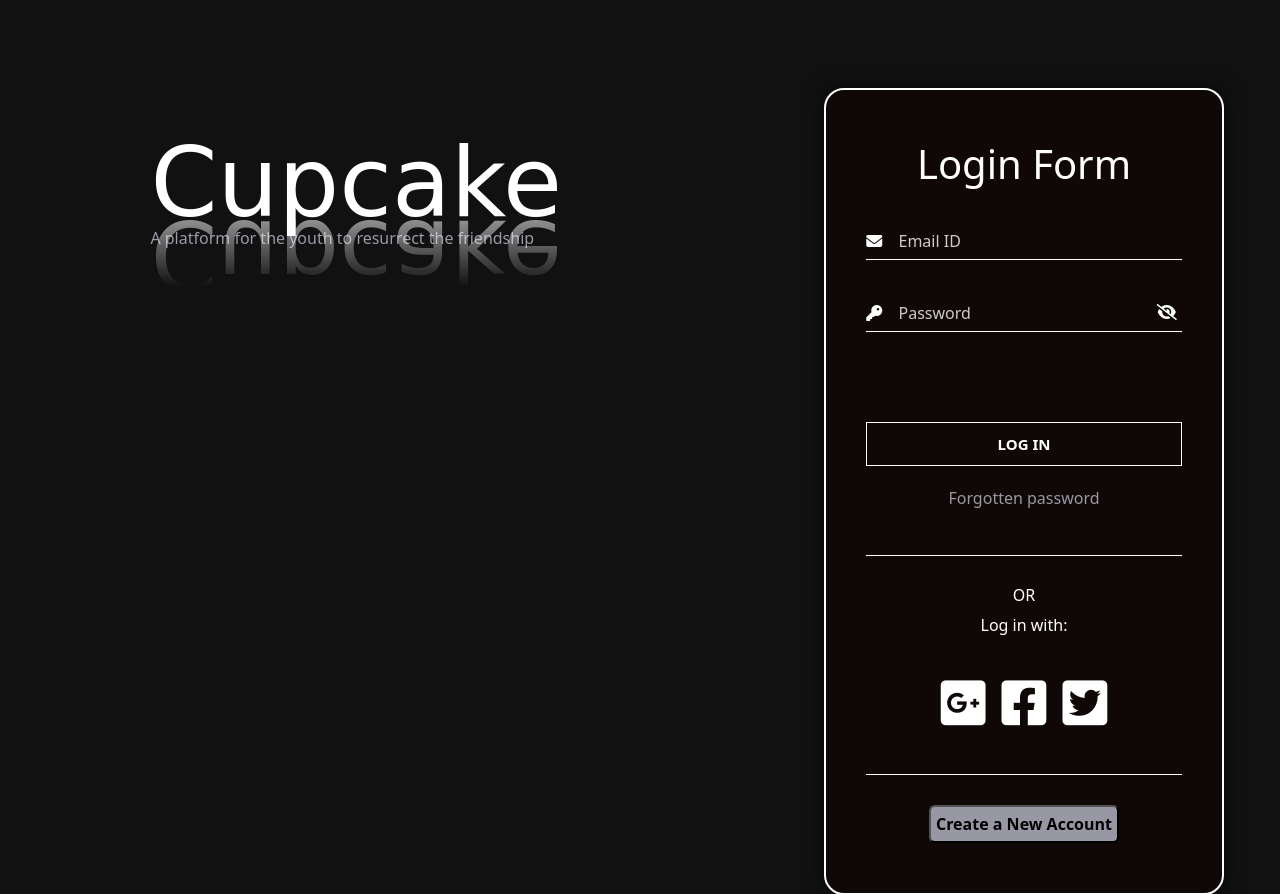
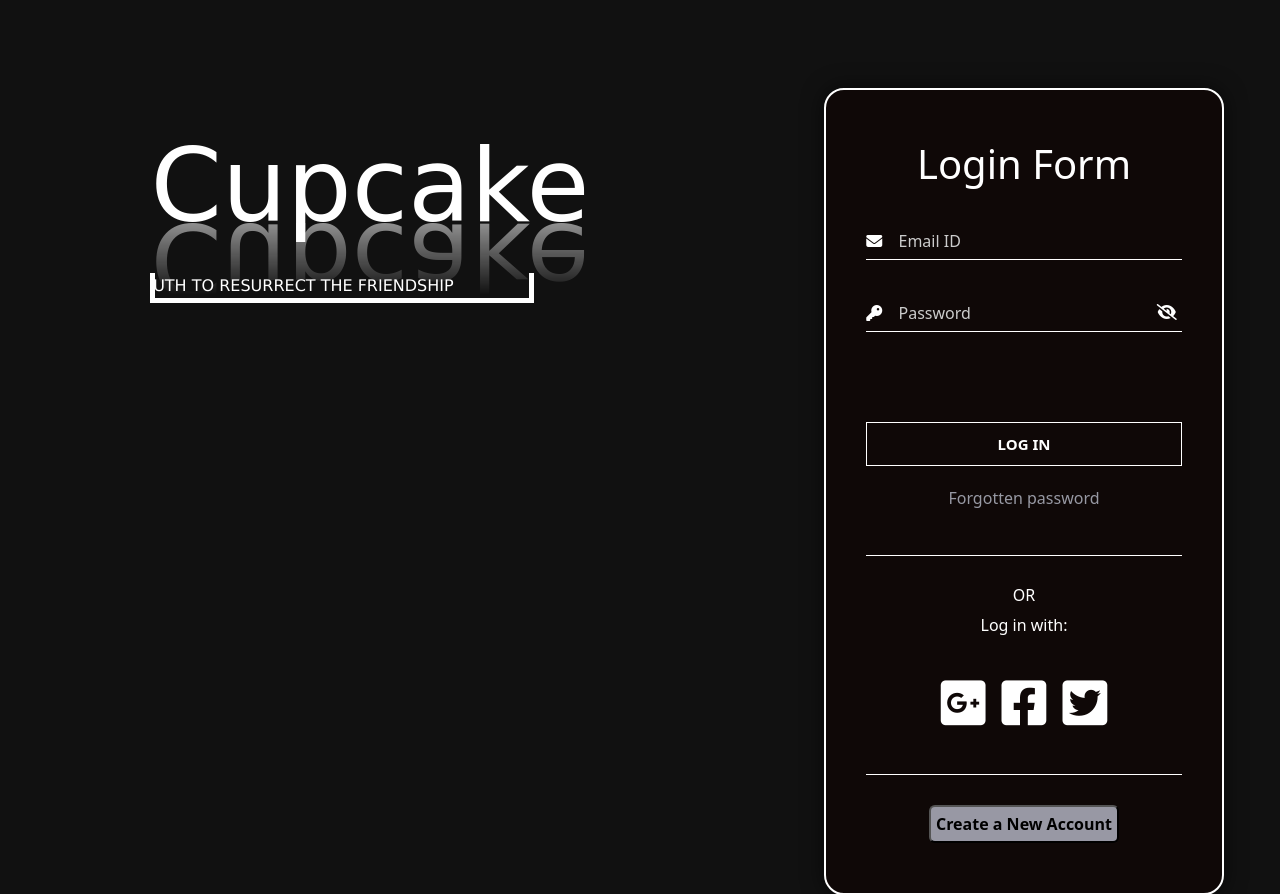
Before and after one commit to Arcane2202/Cupcake, a PHP site: page /login.php in a window 1280 px wide. Shown: the top 894 px of the page. Run offline with PHP 8.4, Linux system fonts and the light colour scheme; some libraries are stand-ins or nearby versions.

Commit message:
Tubelight Effect and scroll effect

```diff
--- a/css/main.css
+++ b/css/main.css
@@ -245,25 +245,25 @@
 
 .tubelight{
     position: relative;
-    font-size: 6em;
+    font-size: 8vw;
     color:#9a463d;
     text-align: left;
     -webkit-box-reflect: below 1px linear-gradient(transparent, #0008);
     outline: none;
     line-height: 0.70em;
-    animation: animate 4s linear infinite;
+    animation: animate 10s linear infinite;
     font-family: 'Bad Script', cursive;
 
 }
 
 @keyframes animate
 {
-    0%,18%,20%,88%,92%
+    0%,9%,11%,13%,26%,88%,92%
     {
         color:#9a463d;
         text-shadow: none;
     }
-    19%,21%,27%,77%
+    9.5%,12%,26.5%,77%
     {
         color: #fff;
         text-shadow: 0 0 10px #9a463d,
@@ -274,3 +274,29 @@
                      0 0 240px #9a463d,
     }
 }
+
+.marquee{
+    margin-top: 4vw;
+    width: 30vw;
+    text-transform: uppercase;
+    white-space: nowrap;
+    overflow: hidden;
+    border-left: 5px solid #fff;
+    border-right: 5px solid #fff;
+    border-bottom: 5px solid #fff;
+}
+
+.marquee div{
+    font-family: Verdana, Geneva, Tahoma, sans-serif;
+    animation: slider 10s linear infinite;
+    padding-left: 100%;
+    display: inline-block;
+    color: #fff;
+}
+
+@keyframes slider {
+    100%{
+        transform: translate(-100%,0);
+    }
+
+}
--- a/login.php
+++ b/login.php
@@ -53,16 +53,14 @@
             <img src="./img/logo.png" style="width:30% ; height:30%;
             margin-top:20%; margin-left:10%;">
 -->
-            <div style="margin-top:20%; padding-left:20%;">
-                <h1 class="tubelight"> Cupcake </h1>
-                <p style="color:#c6c9d8bf;">A platform for the youth to resurrect the friendship</p>
+                <div style="margin-top:20%; padding-left:20%;">
+                    <h1 class="tubelight"> Cupcake </h1>
 
+                    <div class="marquee">
+                        <div>A platform for the youth to resurrect the friendship</div>
+                    </div>
 
-            </div>
-
-
-
-
+                </div>
             </div>
 
             <div style="
--- a/signup.php
+++ b/signup.php
@@ -57,9 +57,10 @@
 -->
                 <div style="margin-top:20%; padding-left:20%;">
                     <h1 class="tubelight"> Cupcake </h1>
-                    <p style="color:#c6c9d8bf;">A platform for the youth to resurrect the friendship</p>
 
-
+                    <div class="marquee">
+                        <div>A platform for the youth to resurrect the friendship</div>
+                    </div>
                 </div>
 
             </div>
```
